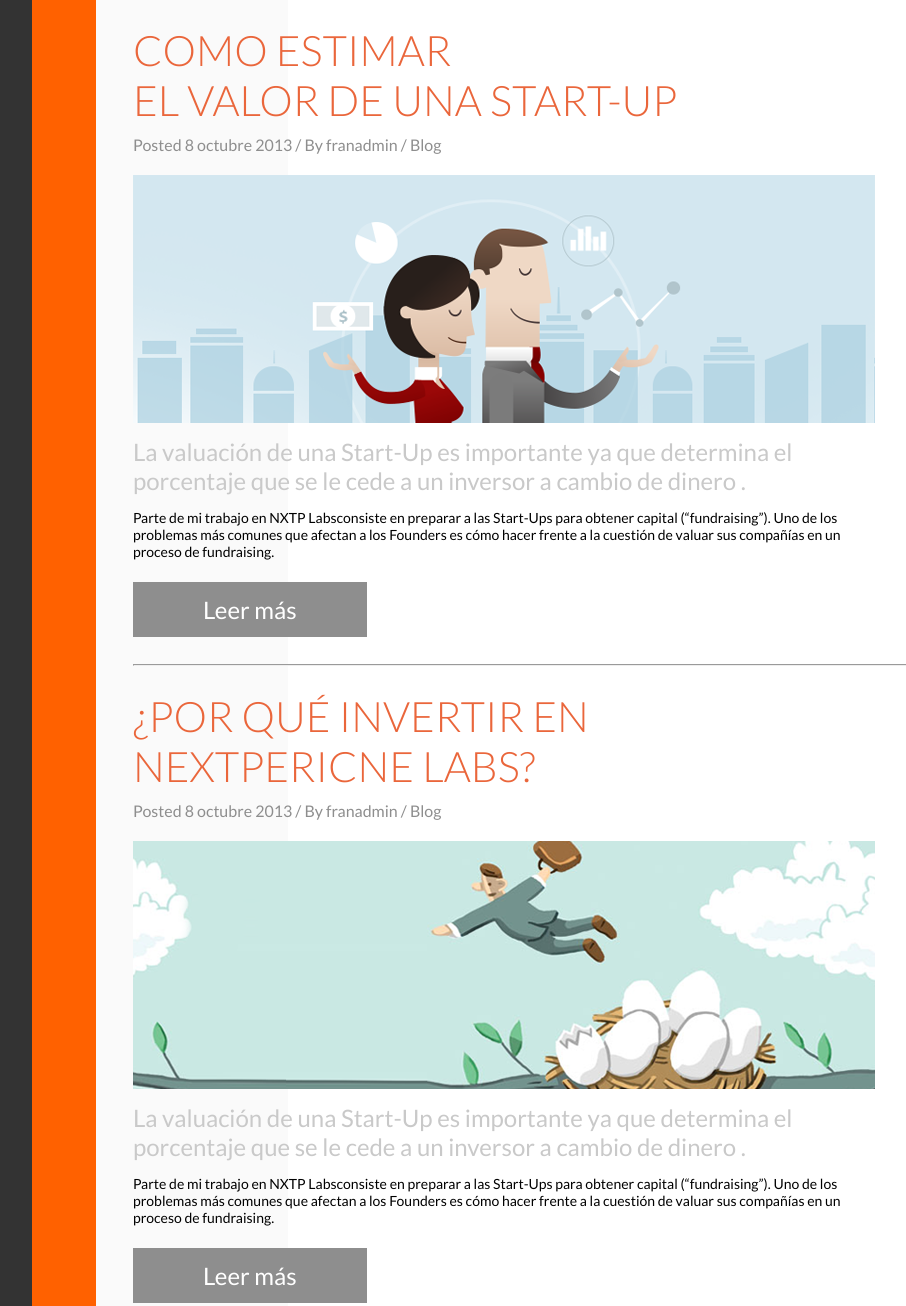
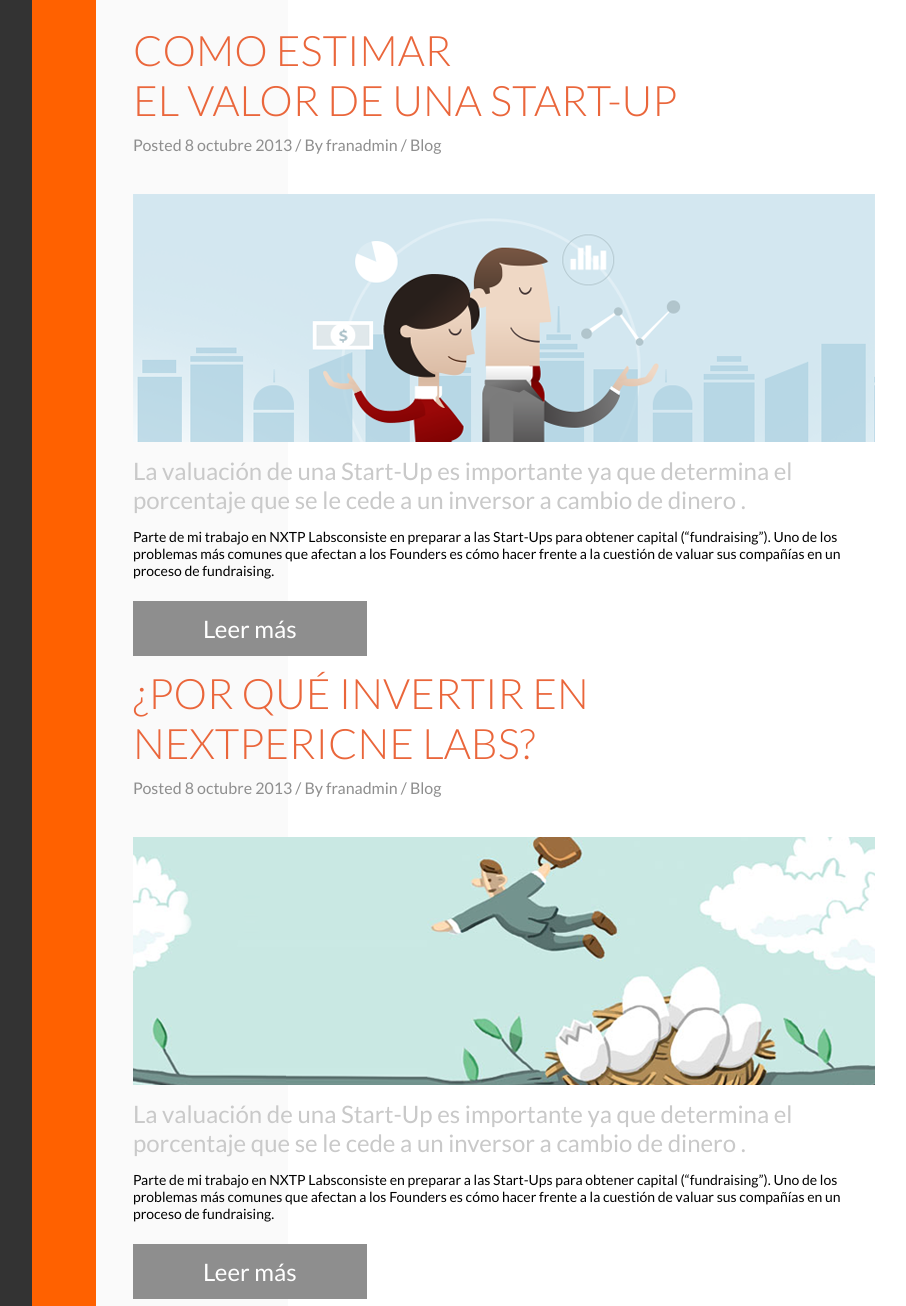
Before and after one commit to carlosandresal/fraco, a website: page app/index.html in a window 1280 px wide. Shown: the part 20-1326 px from the top of the page, without its empty margins (224-1130 px from the left). Drawn offline with nearby package versions, Linux system fonts and the light colour scheme; files that its build step writes are made by us from their sources.

Commit message:
Correccion de hr y br en HTML

```diff
--- a/app/index.html
+++ b/app/index.html
@@ -37,8 +37,8 @@
         <div class="col content notes">
             <article>
                 <h2>Como estimar</br>el valor de una Start-Up</h2>
-                <span>Posted 8 octubre 2013 / By franadmin / Blog</span>
-                <br/>
+                <span class="subtitle">Posted 8 octubre 2013 / By franadmin / Blog</span>
+
                 <img src="images/nota-01.png" alt="Valuacion de una Start-Up" title="Valuacion de una Start-Up" />
                 <h4>
                     La valuación de una Start-Up es importante ya que determina el porcentaje que se le cede a un inversor a cambio de dinero .
@@ -46,15 +46,13 @@
                 <p>
                     Parte de mi trabajo en NXTP Labsconsiste en preparar a las Start-Ups para obtener capital (“fundraising”). Uno de los problemas más comunes que afectan a los Founders es cómo hacer frente a la cuestión de valuar sus compañías en un proceso de fundraising.
                 </p>
-                <a href="nota.html" target="_blank" class="button">Leer más</a>
+                <a href="nota.html" class="button">Leer más</a>
             </article>
-
-            <hr class="line"/>
 
             <article>
                 <h2>¿Por qué invertir en Nextpericne Labs?</h2>
-                <span>Posted 8 octubre 2013 / By franadmin / Blog</span>
-                <br/>
+                <span class="subtitle">Posted 8 octubre 2013 / By franadmin / Blog</span>
+
                 <img src="images/nota-02.png" alt="Inversiones" title="Inversiones" />
                 <h4>
                     La valuación de una Start-Up es importante ya que determina el porcentaje que se le cede a un inversor a cambio de dinero .
@@ -62,7 +60,7 @@
                 <p>
                     Parte de mi trabajo en NXTP Labsconsiste en preparar a las Start-Ups para obtener capital (“fundraising”). Uno de los problemas más comunes que afectan a los Founders es cómo hacer frente a la cuestión de valuar sus compañías en un proceso de fundraising.
                 </p>
-                <a href="nota.html" target="_blank" class="button">Leer más</a>
+                <a href="nota.html" class="button">Leer más</a>
             </article>
         </div>
     </div>
--- a/app/styles/main.scss
+++ b/app/styles/main.scss
@@ -162,3 +162,7 @@ article{
 .line{
     margin-top: 40px;
 }
+
+.subtitle{
+    display: block;
+}
```
Also changed, not shown: app/nota.html (+11 -31 lines).
